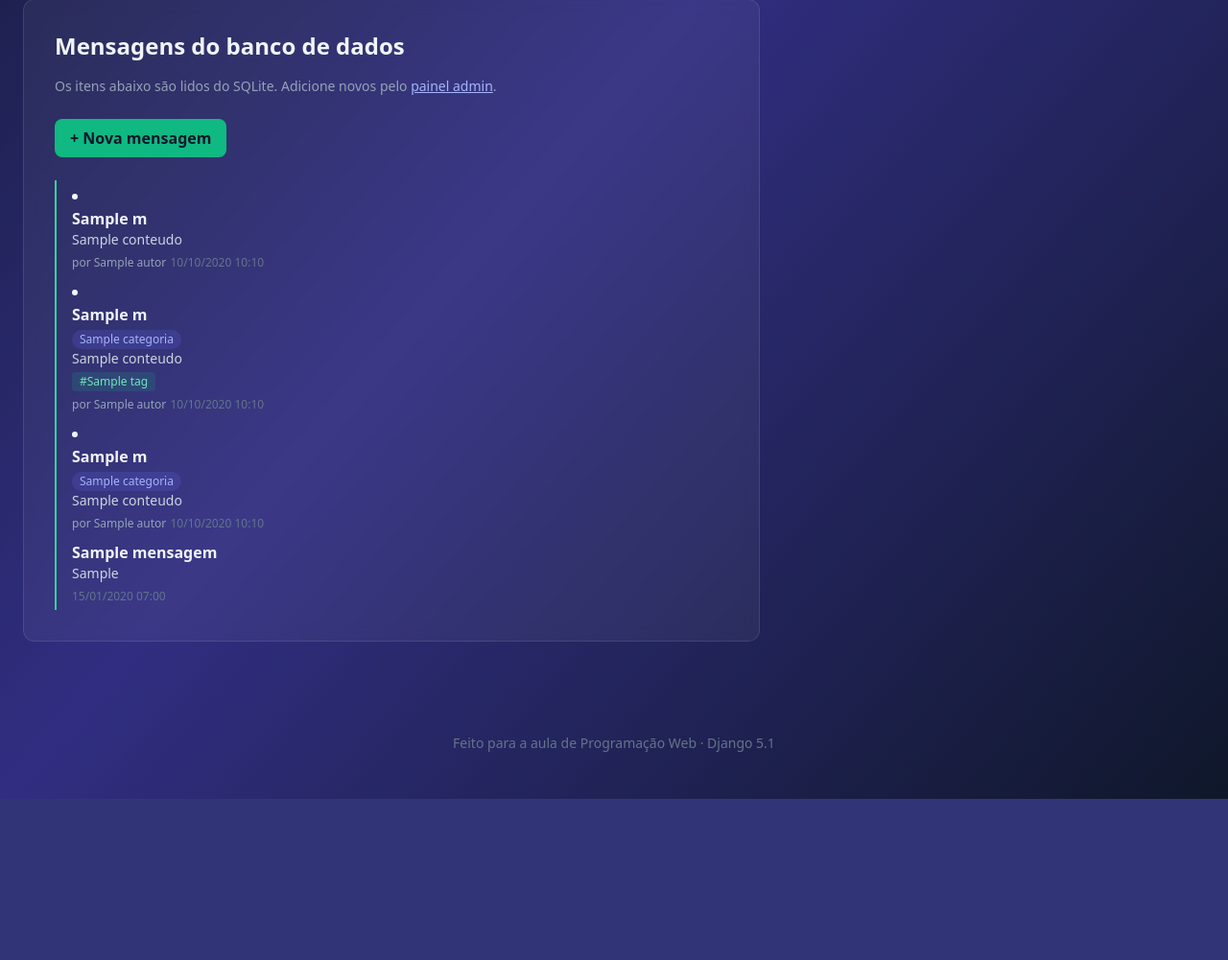
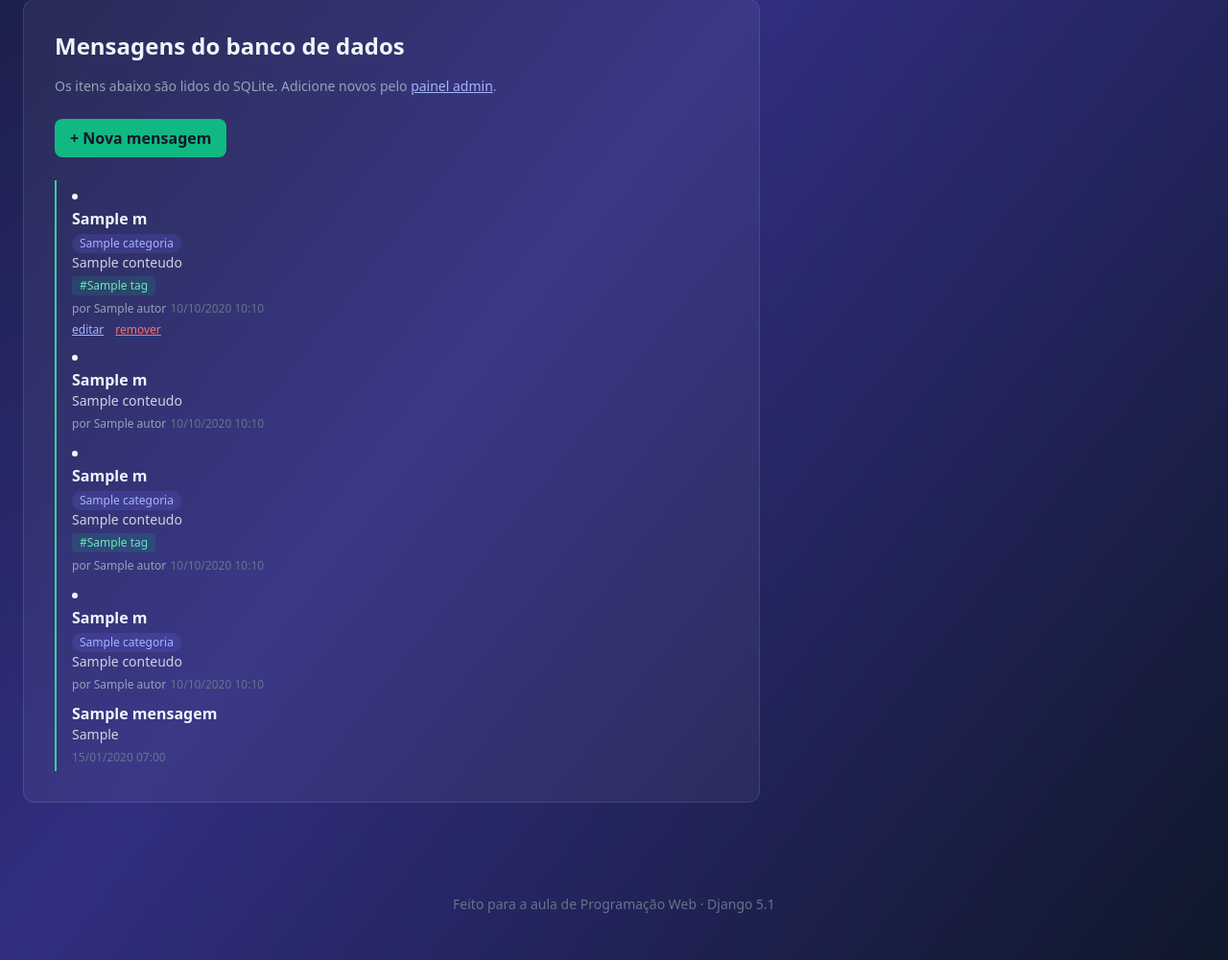
Before and after one commit to dudufugliaro/project-django, a Django app: template templates/home/index.html in a window 1280 px wide. Shown: the part 636-1637 px from the top of the page at 96% size. Before the commit the page ends 1469 px from the top, so only its background shows below. Run offline with Django 5.2, Linux system fonts and the light colour scheme; tables that the repository leaves empty hold one stand-in row (values such as "Sample post"); the template is opened without the code that fills it: values that come from a table or form of the project are taken from there, most other values are stand-ins (such as "Sample title", 1, 10 or a date in 2020); some libraries are stand-ins or nearby versions.

Commit message:
feat: adiciona remoção

```diff
--- a/templates/home/index.html
+++ b/templates/home/index.html
@@ -66,6 +66,33 @@
             {% if mensagens %}
                 <li class="border-l-2 border-emerald-400 pl-4 py-1">
                     <h3 class="font-semibold">{{ m.titulo }}</h3>
+                    {% if m.categoria %}
+                        <span class="inline-block px-2 py-0.5 mt-1 bg-indigo-500/20 text-indigo-300 text-xs rounded-full">
+                            {{ m.categoria.nome }}
+                        </span>
+                    {% endif %}
+                    <p class="text-sm text-slate-300">{{ m.conteudo }}</p>
+                    {% if m.tags.all %}
+                        <div class="flex flex-wrap gap-1 mt-1">
+                            {% for tag in m.tags.all %}
+                                <span class="inline-block px-2 py-0.5 bg-emerald-500/15 text-emerald-300 text-xs rounded">
+                                    #{{ tag.nome }}
+                                </span>
+                            {% endfor %}
+                        </div>
+                    {% endif %}
+                    <span class="text-xs text-slate-400">por {{ m.autor }}</span>
+                    <span class="text-xs text-slate-500">{{ m.criada_em|date:"d/m/Y H:i" }}</span>
+
+                    <div class="flex gap-3 mt-1">                                            {# ← novo #}
+                        <a href="{% url 'editar_mensagem' m.id %}"
+                        class="text-xs text-indigo-300 hover:text-indigo-200 underline">editar</a>
+                        <a href="{% url 'remover_mensagem' m.id %}"
+                        class="text-xs text-red-400 hover:text-red-300 underline">remover</a>
+                    </div>
+                </li>
+                <li class="border-l-2 border-emerald-400 pl-4 py-1">
+                    <h3 class="font-semibold">{{ m.titulo }}</h3>
                     <p class="text-sm text-slate-300">{{ m.conteudo }}</p>
                     <span class="text-xs text-slate-400">por {{ m.autor }}</span>   {# ← novo #}
                     <span class="text-xs text-slate-500">{{ m.criada_em|date:"d/m/Y H:i" }}</span>
```
